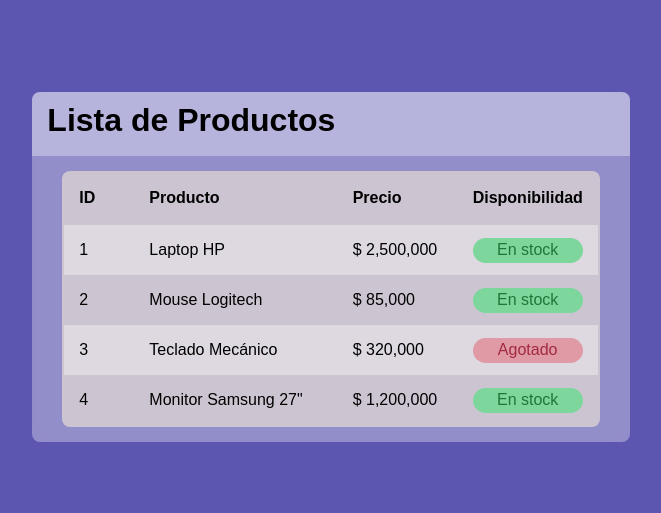
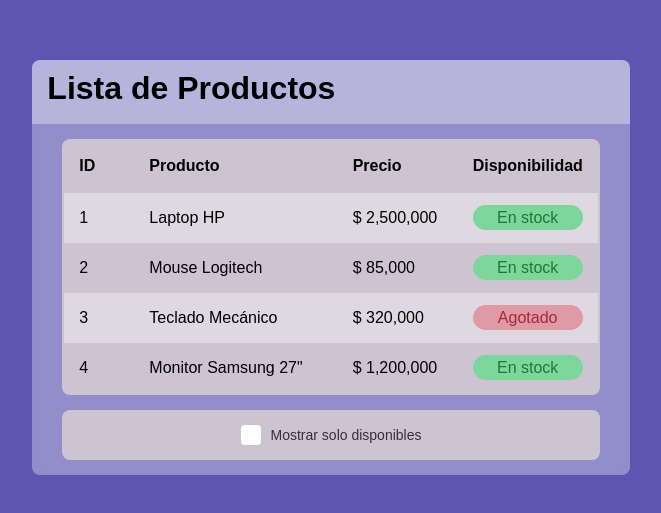
Before and after one commit to DanielMen97/Product-List, a React (Vite) app: page / in a window 1280 px wide. Shown: the part 133-646 px from the top of the page, without its empty margins (309-970 px from the left). Built offline with nearby package versions, Linux system fonts and the light colour scheme.

Commit message:
TdStatus Refactor, feature menu and checkbox

```diff
--- /dev/null
+++ b/src/components/customcheckbox/CustomCheckbox.tsx
@@ -0,0 +1,13 @@
+import styles from "./styles.module.scss";
+
+const CustomCheckbox = () => {
+  return (
+    <div className={styles.wrapper}>
+      <span>✔</span>
+      <input type="checkbox" id="checkbox"/>
+      <label htmlFor="checkbox">Mostrar solo disponibles</label>
+    </div>
+  );
+};
+
+export default CustomCheckbox;
--- /dev/null
+++ b/src/components/customcheckbox/styles.module.scss
@@ -0,0 +1,37 @@
+.wrapper {
+  display: flex;
+  align-items: center;
+  justify-content: center;
+  gap: 10px;
+  position: relative;
+  // width: 100%;
+
+  input {
+    appearance: none;
+    width: 20px;
+    height: 20px;
+    background-color: #ffffff;
+    border-radius: 4px;
+    outline: none;
+    cursor: pointer;
+
+    &:checked {
+      background-color: #5bcd3e;
+    }
+  }
+
+  label {
+    font-size: 14px;
+    color: #333333;
+    cursor: pointer;
+  }
+
+  span{
+    position: absolute;
+    bottom: 1px;
+    left: 4px;
+    font-size: 16px;
+    color: #ffffff;
+    pointer-events: none;
+  }
+}
--- a/src/components/productlist/ProductList.tsx
+++ b/src/components/productlist/ProductList.tsx
@@ -1,5 +1,6 @@
 import { formatPrice } from "../../helpers/helpers";
 import { headertable, products } from "../../mock/mock";
+import CustomCheckbox from "../customcheckbox/CustomCheckbox";
 import TdStatus from "../tdstatus/TdStatus";
 import styles from "./styles.module.scss";
 
@@ -24,11 +25,16 @@ const ProductList = () => {
                 <td>{id}</td>
                 <td>{name}</td>
                 <td>{formatPrice(price)}</td>
-                <td className={styles.tdstatus}><TdStatus status={available ? "En stock" : "Agotado"}/></td>
+                <td>
+                  <TdStatus status={available} />
+                </td>
               </tr>
             ))}
           </tbody>
         </table>
+        <div className={styles.menu}>
+            <CustomCheckbox />
+        </div>
       </div>
     </div>
   );
--- a/src/components/productlist/styles.module.scss
+++ b/src/components/productlist/styles.module.scss
@@ -36,11 +36,22 @@
         }
       }
 
-      .tbody{
+      .tbody {
         tr:nth-child(odd) {
-        background-color: #fff5;
+          background-color: #fff5;
+        }
       }
-      }
+    }
+
+    .menu {
+      display: flex;
+      align-items: center;
+      justify-content: center;
+      margin-top: 15px;
+      width: 100%;
+      height: 50px;
+      background-color: #ddd3d3cc;
+      border-radius: 8px;
     }
   }
 }
--- a/src/components/tdstatus/TdStatus.tsx
+++ b/src/components/tdstatus/TdStatus.tsx
@@ -1,18 +1,13 @@
-import styles from './styles.module.scss'
+import styles from "./styles.module.scss";
 
-type StatusType = "En stock" | "Agotado"
+const TdStatus = ({ status }: { status: boolean }) => {
+  return (
+    <div
+      className={`${styles.marker} ${styles[status ? "available" : "exhausted"]}`}
+    >
+      <p>{status ? "En stock" : "Agotado"}</p>
+    </div>
+  );
+};
 
-interface TdStatusProp {
-  status: StatusType
-}
-
-const TdStatus = ({status}: TdStatusProp) => {
-  const isAvailable = status === "En stock" ? "available": "exhausted"
-  return (
-    <div className={`${styles.marker} ${styles[isAvailable]}`}>
-      <p>{status}</p>
-    </div>
-  )
-}
-
-export default TdStatus
+export default TdStatus;
```
